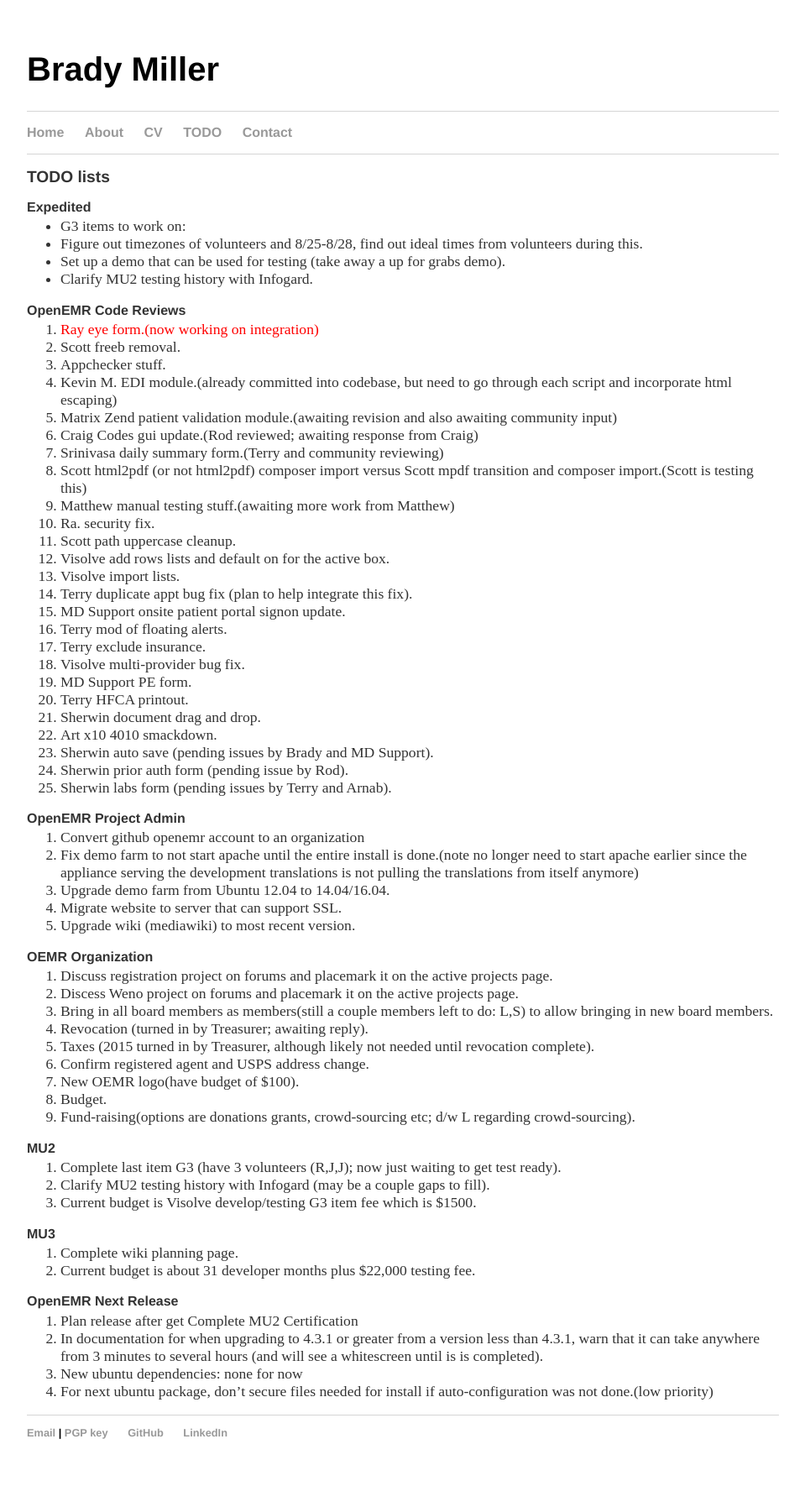
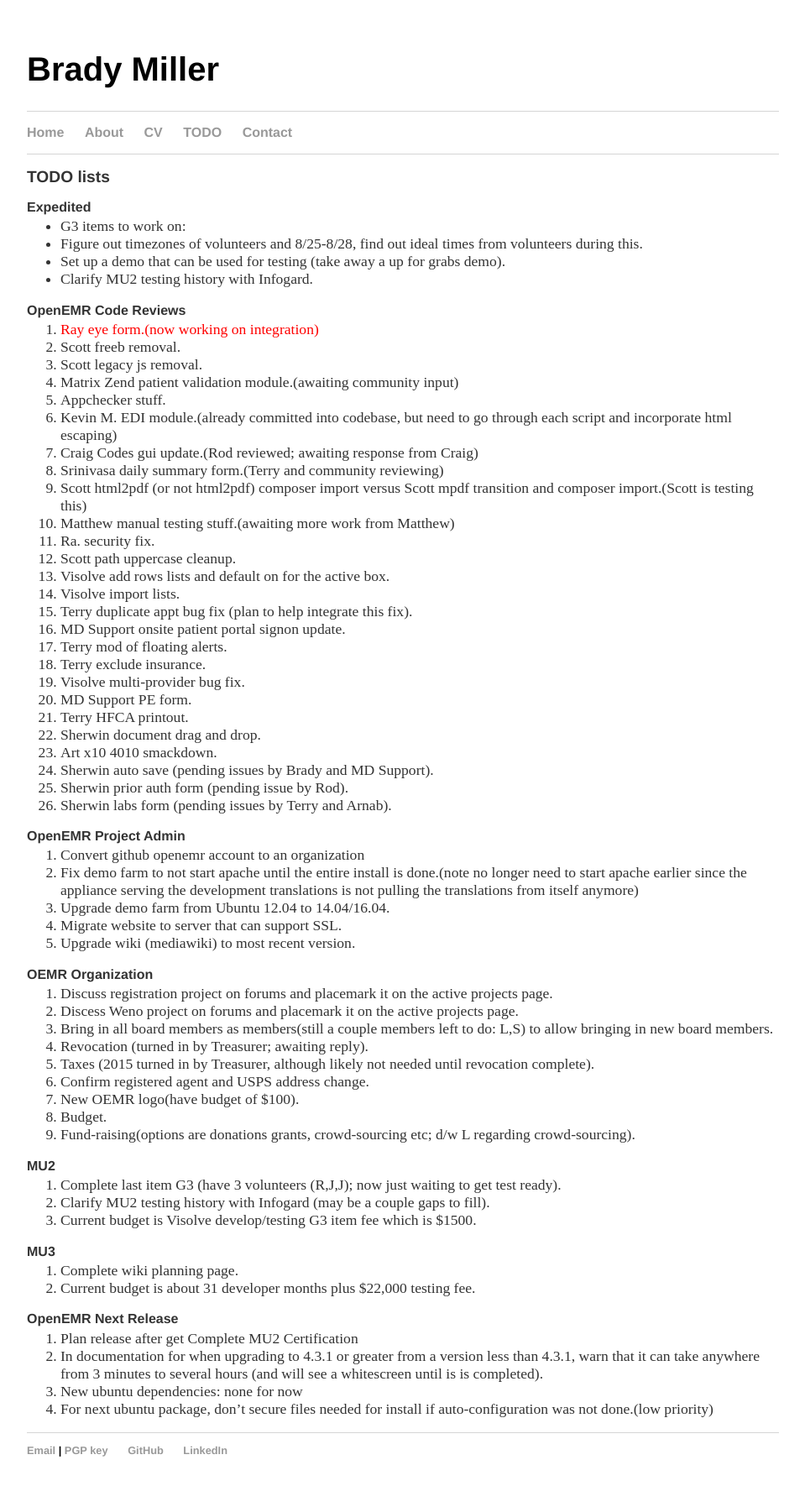
Before and after one commit to bradymiller/bradymiller.github.io, a Jekyll site: the page built from todo/index.md, in a window 1280 px wide. Shown: the whole page at 84% size, without its empty margins (160-1119 px from the left). Built offline with Jekyll 4.4.1, drawn with Linux system fonts in a browser that asks for light colours; before the commit the page ends 1774 px from its top, so only the background shows below that.

Commit message:
Update todo list

```diff
--- a/todo/index.md
+++ b/todo/index.md
@@ -12,9 +12,10 @@
 ### OpenEMR Code Reviews
 1. <span style="color: red">Ray eye form.(now working on integration)</span>
 1. Scott freeb removal.
+1. Scott legacy js removal.
+1. Matrix Zend patient validation module.(awaiting community input)
 1. Appchecker stuff.
 1. Kevin M. EDI module.(already committed into codebase, but need to go through each script and incorporate html escaping)
-1. Matrix Zend patient validation module.(awaiting revision and also awaiting community input)
 1. Craig Codes gui update.(Rod reviewed; awaiting response from Craig)
 1. Srinivasa daily summary form.(Terry and community reviewing)
 1. Scott html2pdf (or not html2pdf) composer import versus Scott mpdf transition and composer import.(Scott is testing this)
```
